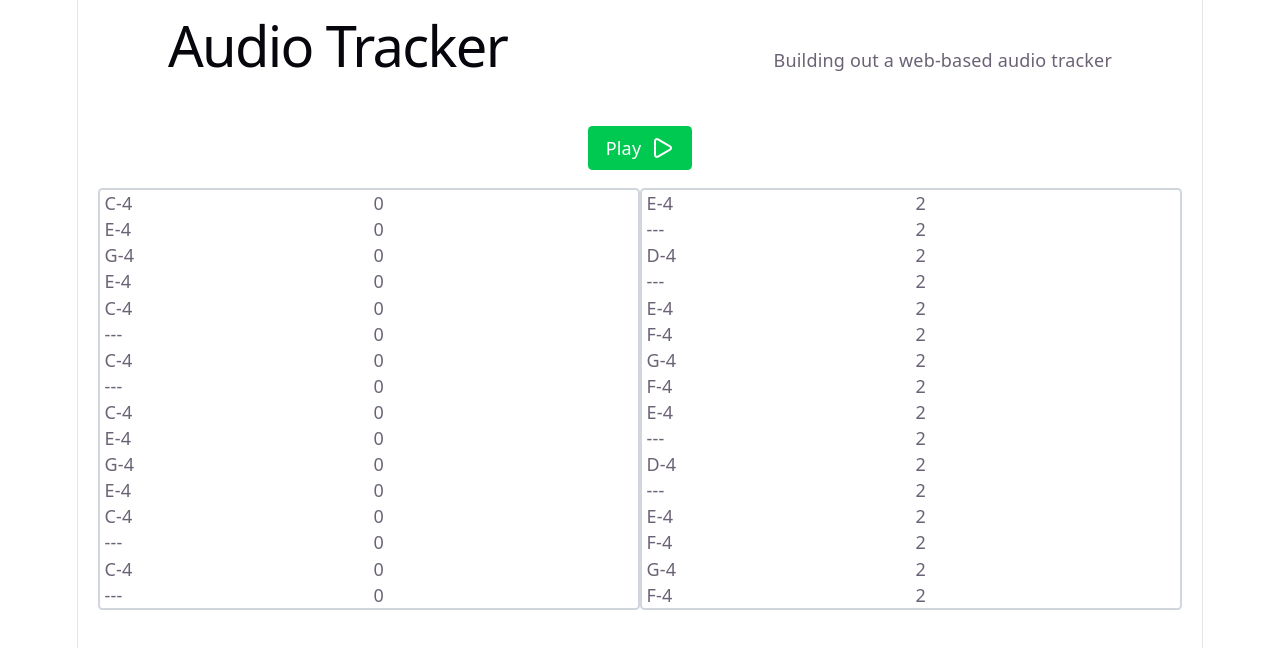
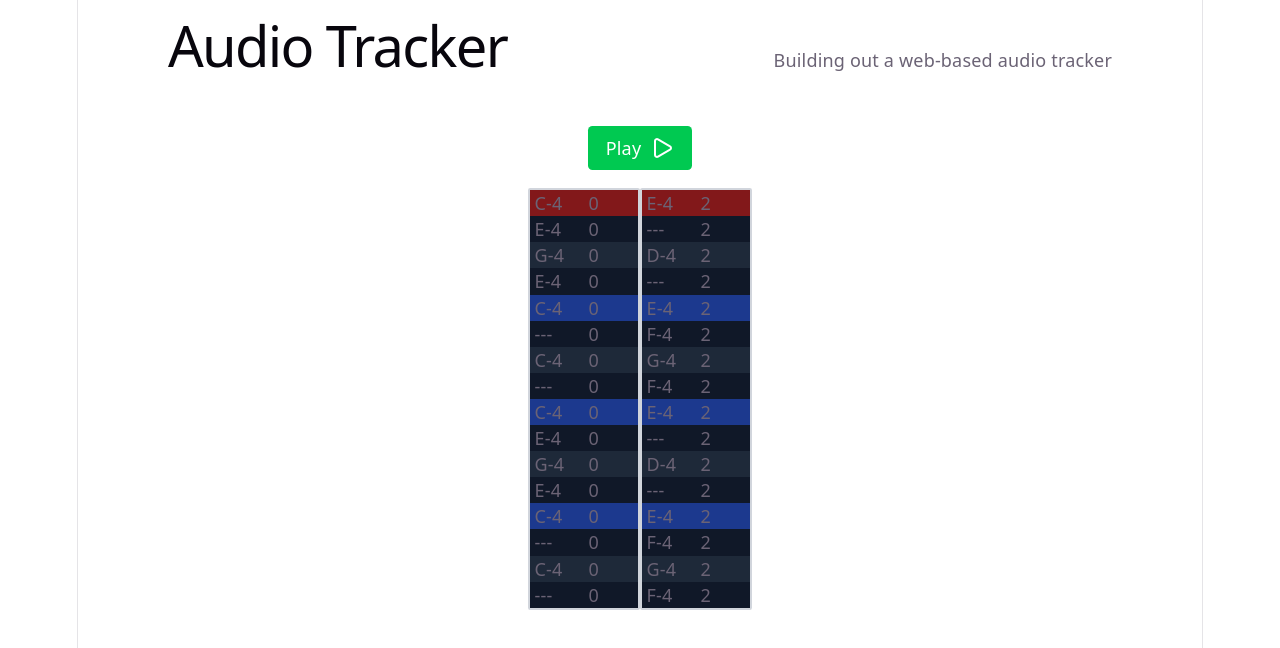
Before and after one commit to jamestw13/audio-tracker, a React (Vite) app: page / in a window 1280 px wide. Shown: the top 648 px of the page. Built offline with nearby package versions, Linux system fonts and the light colour scheme.

Commit message:
UI tweak

```diff
--- a/src/Tracker.tsx
+++ b/src/Tracker.tsx
@@ -23,7 +23,7 @@ export default function Tracker() {
       <div className={`flex justify-start`}>
         {channels.map((channel, i) => (
           <div key={i} className="grid">
-            <div className="flex flex-col border-2 border-gray-300 rounded">
+            <div className="flex flex-col border-2 border-gray-300 rounded-xs">
               {channel.steps.map((step, j) => (
                 <div className="flex  items-center" key={j}>
                   <input
@@ -31,14 +31,14 @@ export default function Tracker() {
                     value={step.pitch}
                     onKeyUp={e => pitchKeyUp(e, i, j, channel.steps)}
                     onChange={() => {}}
-                    className={`${currentStep % channel.steps.length === j ? 'border-red-500' : 'border-gray-300'} px-1 py-0 max-w-fit`}
+                    className={`w-12 ${currentStep % channel.steps.length === j ? 'bg-red-900' : j % 4 === 0 ? 'bg-blue-900' : j % 2 === 0 ? 'bg-gray-800' : 'bg-gray-900'} px-1 py-0 `}
                   />
                   <input
                     type="text"
                     value={step.instrument}
                     onKeyUp={e => instrumentKeyUp(e, i, j, channel.steps)}
                     onChange={() => {}}
-                    className={`${currentStep % channel.steps.length === j ? 'border-red-500' : 'border-gray-300'} px-1 py-0`}
+                    className={`w-12 ${currentStep % channel.steps.length === j ? 'bg-red-900' : j % 4 === 0 ? 'bg-blue-900' : j % 2 === 0 ? 'bg-gray-800' : 'bg-gray-900'} px-1 py-0 `}
                   />
                 </div>
               ))}
@@ -73,7 +73,7 @@ function instrumentKeyUp(
   j: number,
   steps: { pitch: NoteEnum; instrument: number }[],
 ) {
-  if (!WaveformTable[Number(e.key) || -1]) return;
+  if (!WaveformTable[Number(e.key)]) return;
   const newSteps = [...steps];
   newSteps[j] = { ...newSteps[j], instrument: Number(e.key) };
   useTrackerStore.setState(state => {
```
